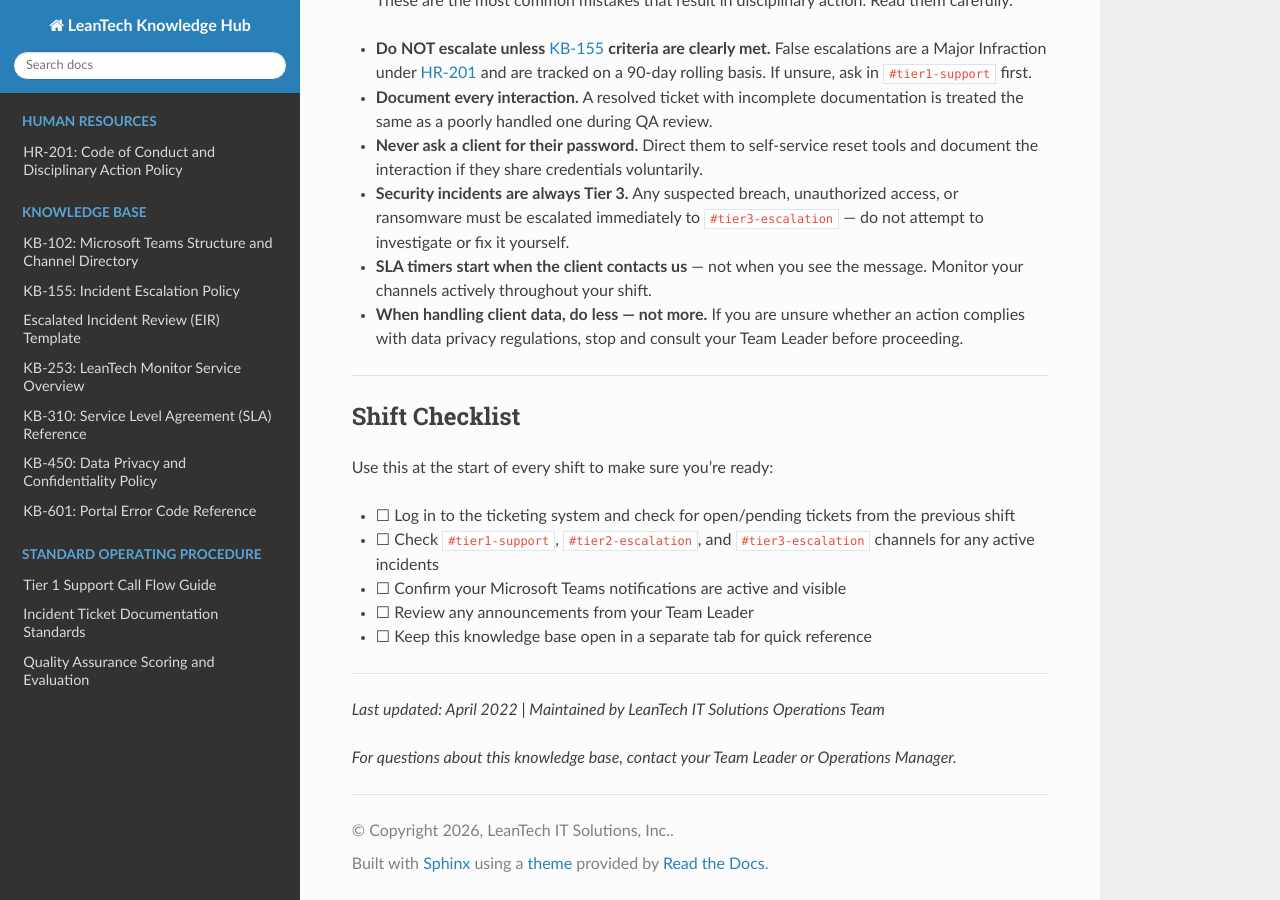
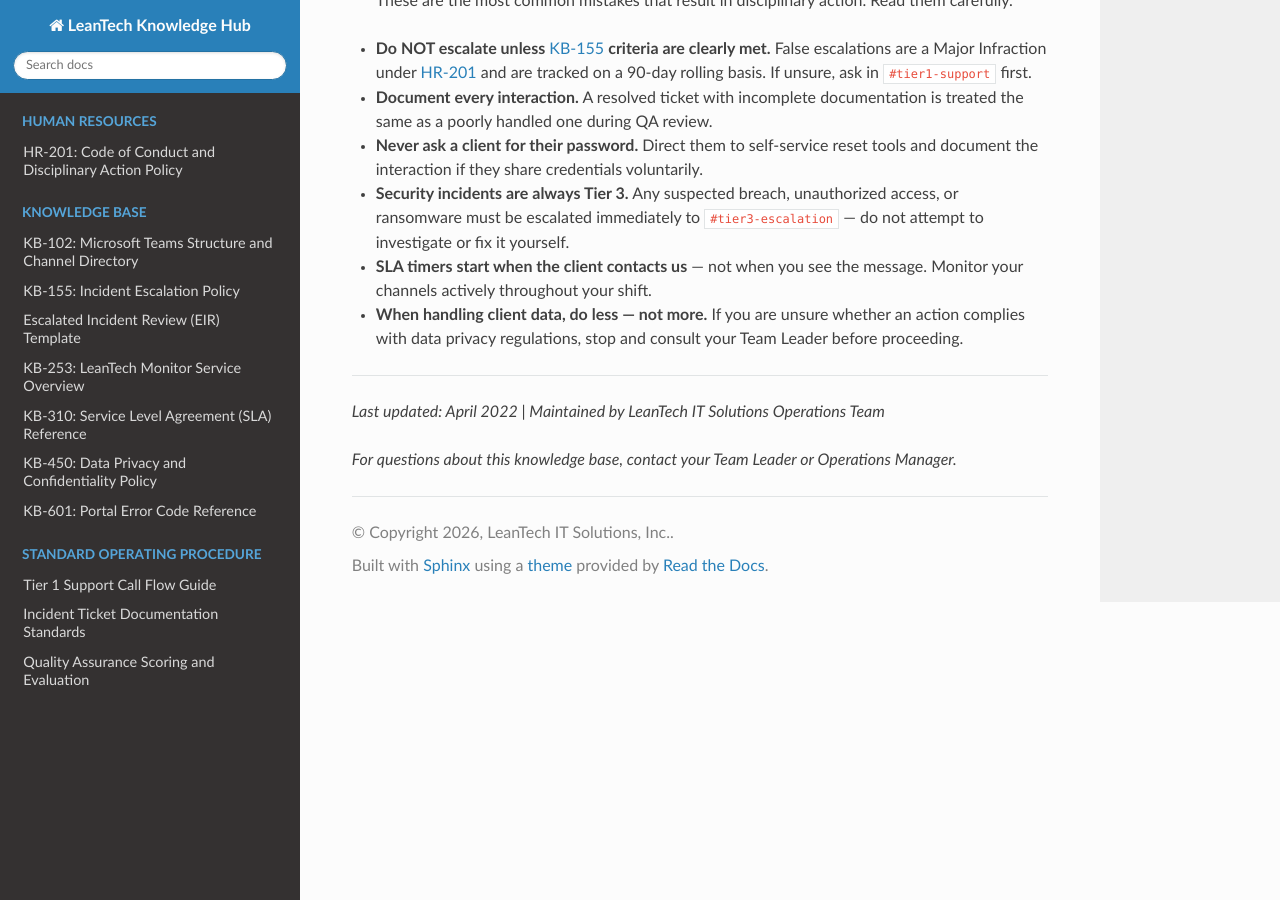
Before and after one commit to UE-Cal-CPE/wg2026-finals-ltcms, a Sphinx documentation site: the page built from docs/index.rst, in a window 1280 px wide and 900 px high, scrolled down 2091 px. Built offline with Sphinx 7.4.7 and the Read the Docs theme 3.1.0, drawn with Linux system fonts in a browser that asks for light colours.

Commit message:
Remove shift checklist section from documentation

```diff
--- a/docs/index.rst
+++ b/docs/index.rst
@@ -180,21 +180,6 @@ Critical Reminders
 
 --------------
 
-Shift Checklist
-------------------
-
-Use this at the start of every shift to make sure you're ready:
-
--  ☐ Log in to the ticketing system and check for open/pending tickets
-   from the previous shift
--  ☐ Check ``#tier1-support``, ``#tier2-escalation``, and
-   ``#tier3-escalation`` channels for any active incidents
--  ☐ Confirm your Microsoft Teams notifications are active and visible
--  ☐ Review any announcements from your Team Leader
--  ☐ Keep this knowledge base open in a separate tab for quick reference
-
---------------
-
 *Last updated: April 2022 \| Maintained by LeanTech IT Solutions
 Operations Team*
 
```
